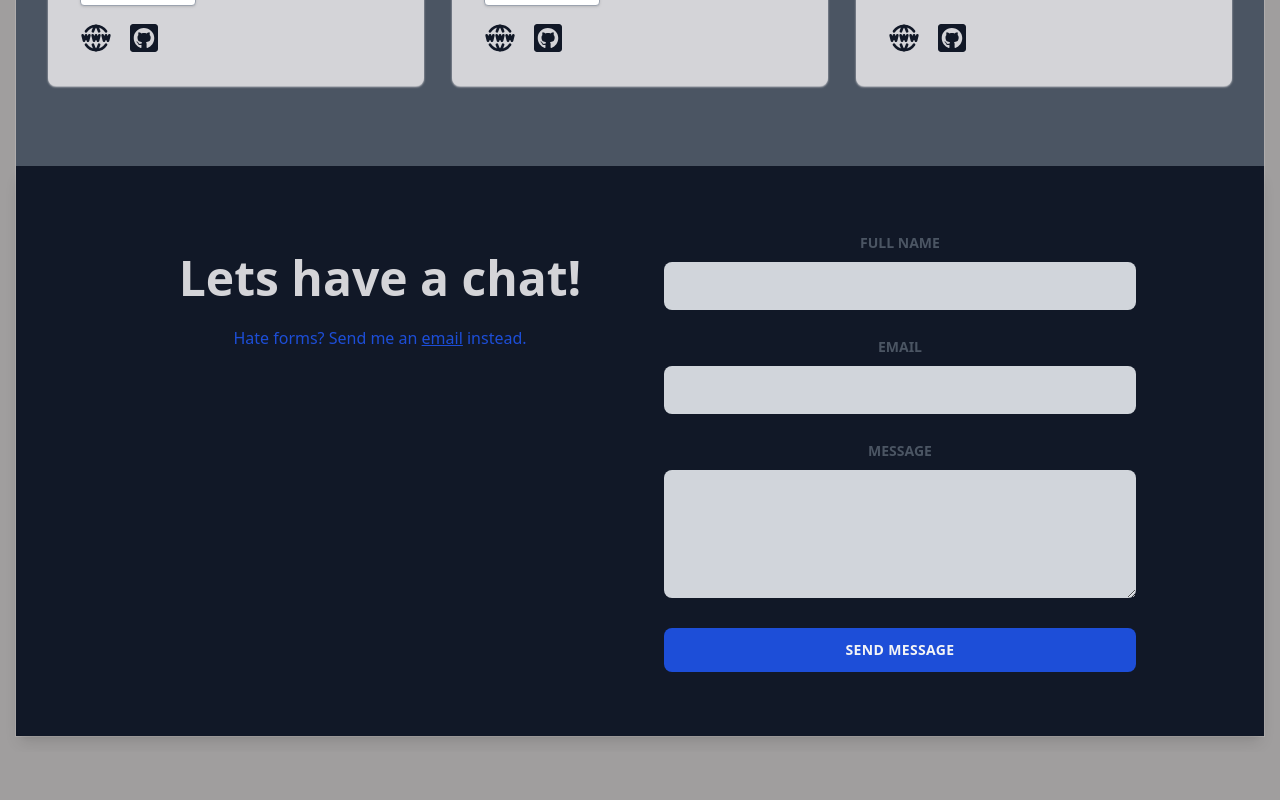
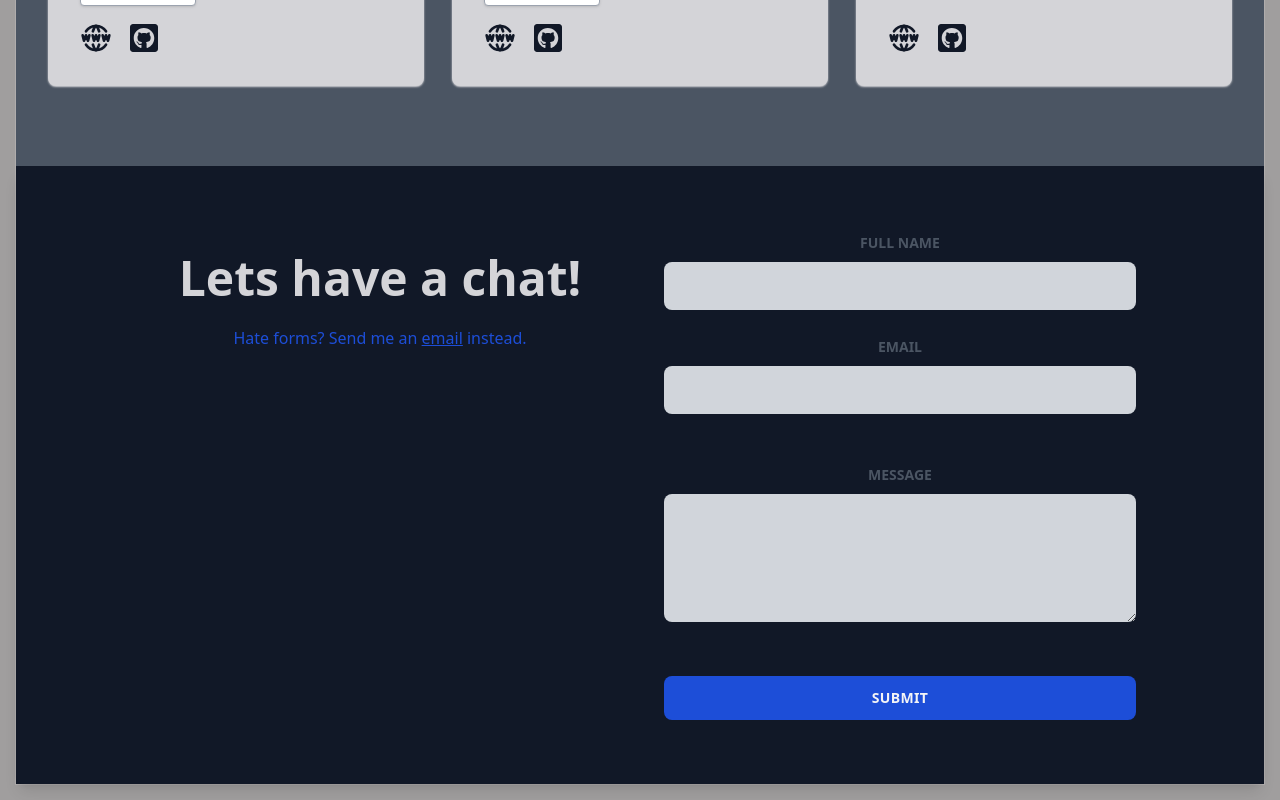
Before and after one commit to rockroman/Portfolio_react-tailwind, a React (Vite) app: page / in a window 1280 px wide. Shown: the part 2438-3238 px from the top of the page. Before the commit the page ends 3190 px from the top, so only its background shows below. Built offline with nearby package versions, Linux system fonts and the light colour scheme.

Commit message:
feat:sending form via emailjs and react-hook-form

```diff
--- a/package.json
+++ b/package.json
@@ -10,8 +10,10 @@
     "preview": "vite preview"
   },
   "dependencies": {
+    "@emailjs/browser": "^3.11.0",
     "react": "^18.2.0",
     "react-dom": "^18.2.0",
+    "react-hook-form": "^7.46.2",
     "react-icons": "^4.11.0"
   },
   "devDependencies": {
--- a/src/components/Footer.jsx
+++ b/src/components/Footer.jsx
@@ -1,6 +1,47 @@
+import { useEffect, useRef, useState } from "react";
+import { useForm } from "react-hook-form";
+import emailjs from "@emailjs/browser";
+
+const SERVICE_ID = import.meta.env.VITE_REACT_SERVICE_ID;
+const TEMPLATE_ID = import.meta.env.VITE_REACT_TEMPLATE_ID;
+const PUBLIC_KEY = import.meta.env.VITE_REACT_PUBLIC_KEY;
 const Footer = () => {
+  const myForm = useRef();
+  // created by react-hook-form documentation
+  const {
+    register,
+    handleSubmit,
+    reset,
+    formState: { errors, isSubmitSuccessful },
+  } = useForm();
+
+  const onSubmit = () => {
+    // have to use myForm.current or it wont work and names of the fields must match
+    // fields on emailjs template
+    emailjs.sendForm(SERVICE_ID, TEMPLATE_ID, myForm.current, PUBLIC_KEY).then(
+      (result) => {
+        console.log(result.text);
+      },
+      (error) => {
+        console.log(error.text);
+      }
+    );
+  };
+
+  // common way to reset the form using useEffect
+  useEffect(() => {
+    if (isSubmitSuccessful) {
+      reset();
+    }
+  }, [isSubmitSuccessful, reset]);
+
   return (
     <footer className="bg-gray-900">
+      <form
+        className="bg-gray-900"
+        onSubmit={handleSubmit(onSubmit)}
+        ref={myForm}
+      >
         <div
           id="contact"
           className="bg-gray-900 max-w-screen-xl  px-6 grid gap-12 grid-cols-1 md:grid-cols-2 md:px-12 lg:px-16 xl:px-32 py-16 mx-auto  text-zinc-300 rounded-lg shadow-lg"
@@ -18,37 +59,86 @@ const Footer = () => {
           </div>
           <div className="">
             <div>
-            <span className="uppercase text-sm text-gray-600 font-bold">
+              <label
+                htmlFor="fullName"
+                className="uppercase text-sm text-gray-600 font-bold"
+              >
                 Full Name
-            </span>
+              </label>
               <input
                 className="w-full bg-gray-300 text-gray-900 mt-2 p-3 rounded-lg focus:outline-none focus:shadow-outline"
                 type="text"
-              placeholder=""
+                id="fullName"
+                name="fullName"
+                {...register("fullName", {
+                  required: "Please enter your Name",
+                  maxLength: {
+                    value: 20,
+                    message: "Name should be less than 20 characters",
+                  },
+                })}
               />
+              <br />
+              <p className="text-red-700">
+                {errors.fullName && errors.fullName.message}
+              </p>
             </div>
             <div className="mt-6">
-            <span className="uppercase text-sm text-gray-600 font-bold">
+              <label
+                htmlFor="email"
+                className="uppercase text-sm text-gray-600 font-bold"
+              >
                 Email
-            </span>
+              </label>
               <input
                 className="w-full bg-gray-300 text-gray-900 mt-2 p-3 rounded-lg focus:outline-none focus:shadow-outline"
                 type="text"
+                id="email"
+                name="email"
+                {...register("email", {
+                  required: "Please enter your Email",
+                  pattern: {
+                    value: /^[A-Z0-9._%+-]+@[A-Z0-9.-]+\.[A-Z]{2,}$/i,
+                    message: "invalid email address",
+                  },
+                })}
               />
+              <br />
+              <p className="text-red-700">
+                {errors.email && errors.email.message}
+              </p>
+              <br />
             </div>
             <div className="mt-6">
-            <span className="uppercase text-sm text-gray-600 font-bold">
+              <label
+                htmlFor="message"
+                className="uppercase text-sm text-gray-600 font-bold"
+              >
                 Message
-            </span>
-            <textarea className="w-full h-32 bg-gray-300 text-gray-900 mt-2 p-3 rounded-lg focus:outline-none focus:shadow-outline"></textarea>
+              </label>
+              <textarea
+                id="message"
+                name="message"
+                {...register("message", {
+                  required: true,
+                })}
+                className="w-full h-32 bg-gray-300 text-gray-900 mt-2 p-3 rounded-lg focus:outline-none focus:shadow-outline"
+              />
+              <br />
+              <p className="text-orange-300">
+                {errors.message && "oops, you forgot your message!"}
+              </p>
+              <br />
             </div>
             <div className="mt-6">
-            <button className="uppercase text-sm font-bold tracking-wide bg-blue-700 text-gray-100 p-3 rounded-lg w-full focus:outline-none focus:shadow-outline">
-              Send Message
-            </button>
+              <input
+                type="submit"
+                className="uppercase text-sm font-bold tracking-wide bg-blue-700 text-gray-100 p-3 rounded-lg w-full focus:outline-none focus:shadow-outline"
+              />
             </div>
           </div>
         </div>
+      </form>
     </footer>
   );
 };
```
Also changed, not shown: 2 other files (tests, documents, lock files or other folders). Lines whose indentation alone changed are shown as unchanged.
